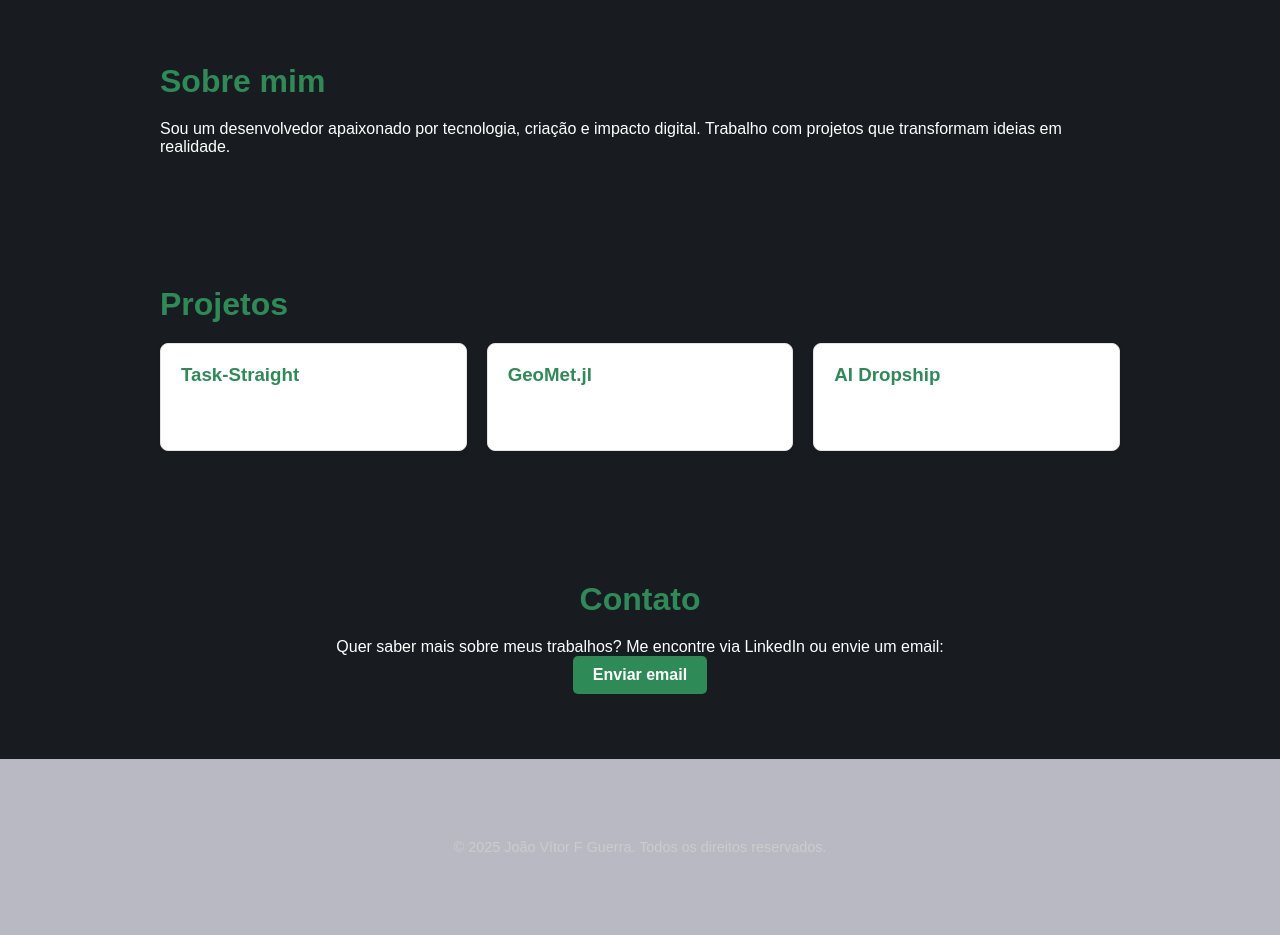
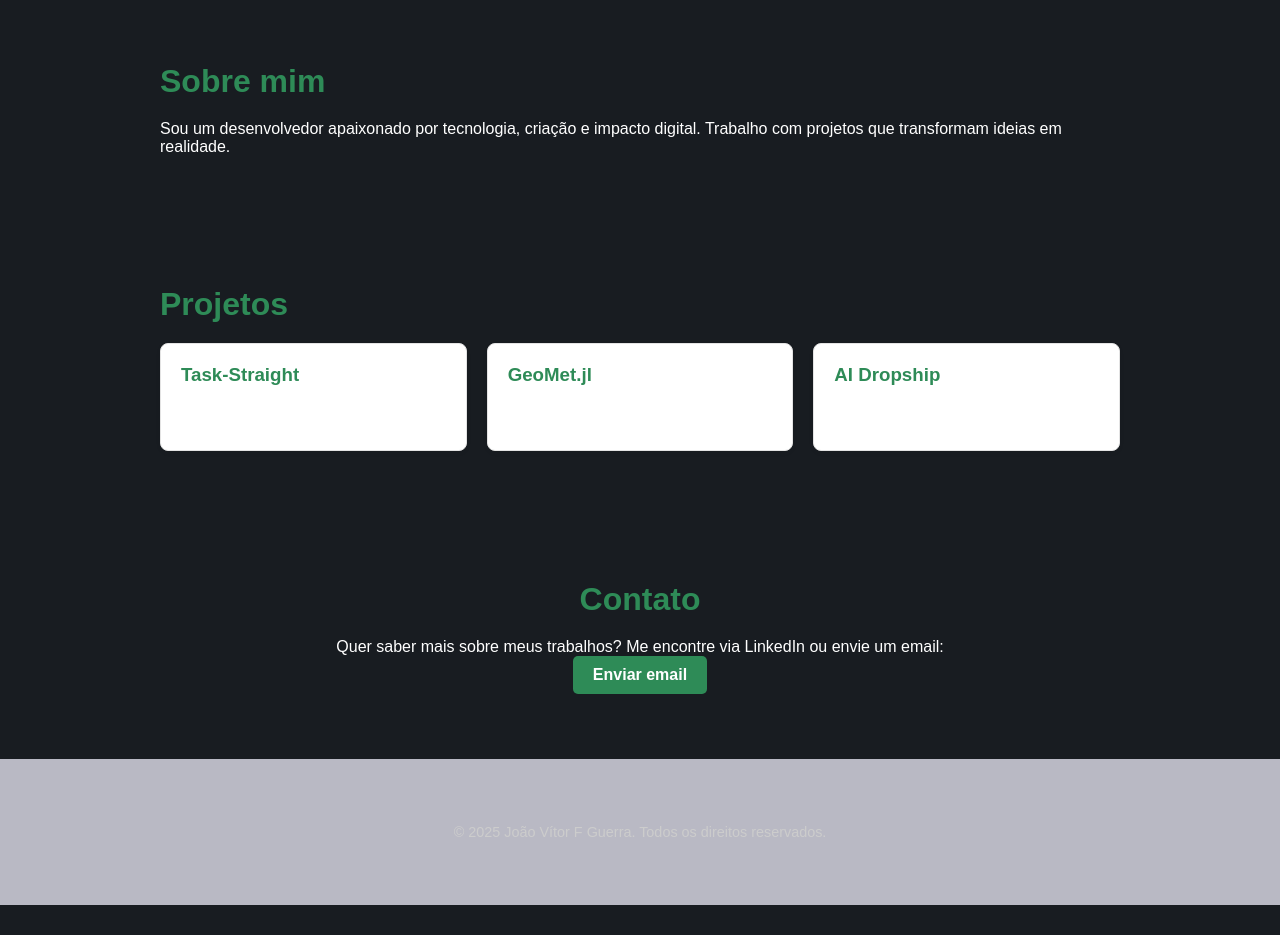
Before and after one commit to JoaoVGuerra06/Curriculojv, a plain HTML site: page index.html in a window 1280 px wide. Shown: the part 492-1427 px from the top of the page. After the commit the page ends 1397 px from the top, so only its background shows below. Drawn offline with Linux system fonts and the light colour scheme; a web font is replaced by a local one.

Commit message:
Atualizar o style.css

```diff
--- a/style.css
+++ b/style.css
@@ -108,7 +108,7 @@ footer {
   background: #b9b9c4;
   color: #ccc;
   text-align: center;
-  padding: 20px 0;
+  padding: 5px 0;
   font-size: 0.9rem;
 }
 
```
